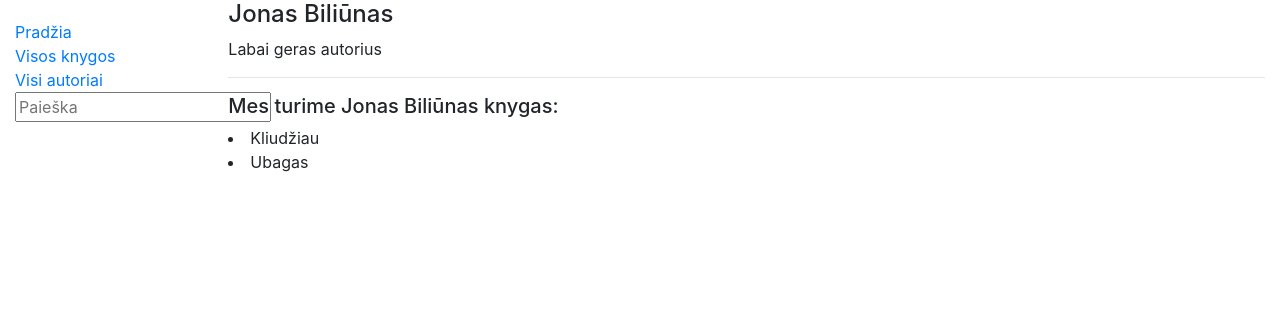
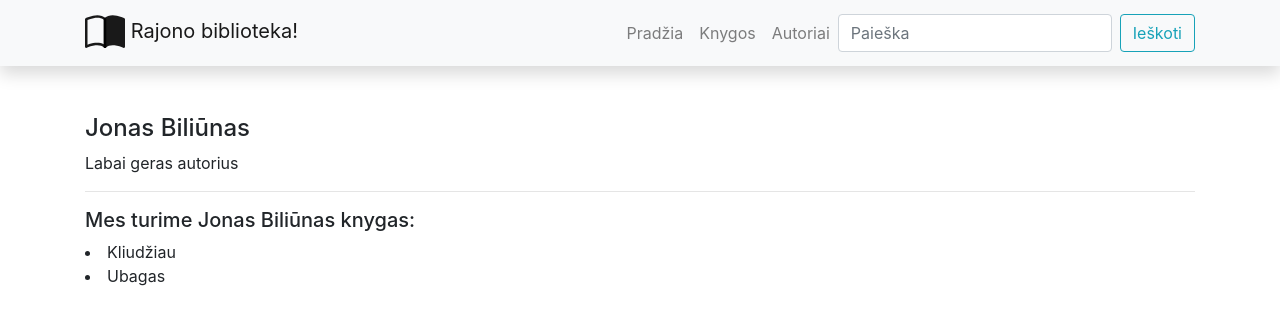
Before and after one commit to regis1986/djangoptu14, a Django app: page /library/authors/2 in a window 1280 px wide. Shown: the top 325 px of the page. Run offline with Django 4.2, Linux system fonts and the light colour scheme; data comes from the database, SQL or seed files in the repository; both versions use the stored data as it was after the commit; some libraries are stand-ins or nearby versions.

Commit message:
base su linkais, media folderio prijungimas, paveikslelio prijungimas prie modelio

```diff
--- a/djangoptu14/settings.py
+++ b/djangoptu14/settings.py
@@ -122,3 +122,9 @@ STATIC_URL = 'static/'
 # https://docs.djangoproject.com/en/4.2/ref/settings/#default-auto-field
 
 DEFAULT_AUTO_FIELD = 'django.db.models.BigAutoField'
+
+# media folderio settingai
+
+MEDIA_ROOT = Path.joinpath(BASE_DIR, 'library/media')
+
+MEDIA_URL = '/media/'
--- a/djangoptu14/urls.py
+++ b/djangoptu14/urls.py
@@ -22,4 +22,5 @@ from django.conf import settings
 urlpatterns = [
     path('library/', include('library.urls')),
     path('admin/', admin.site.urls),
-] + static(settings.STATIC_URL, document_root=settings.STATIC_ROOT)
+] + static(settings.STATIC_URL, document_root=settings.STATIC_ROOT)  \
++ static(settings.MEDIA_URL, document_root=settings.MEDIA_ROOT)
--- a/library/models.py
+++ b/library/models.py
@@ -26,6 +26,7 @@ class Book(models.Model):
                             help_text='13 Simbolių <a href="https://lt.wikipedia.org/wiki/ISBN"> ISBN kodas</a>')
     author = models.ForeignKey('Author', on_delete=models.SET_NULL, null=True, related_name='books')
     genre = models.ManyToManyField('Genre', help_text='Išsirinkite žanrą(us)')
+    cover = models.ImageField('Viršelis', upload_to='covers', null=True)
 
     def __str__(self):
         return self.title
--- a/library/templates/base.html
+++ b/library/templates/base.html
@@ -1,37 +1,113 @@
 <!DOCTYPE html>
 <html lang="en">
   <head>
-    {% block title %}<title>Biblioteka</title>{% endblock %}
-    <meta charset="utf-8">
-    <meta name="viewport" content="width=device-width, initial-scale=1">
-    <link rel="stylesheet"
+    {% block title %}
+    <title>Local Library</title>
+    {% endblock %}
+    <meta charset="utf-8" />
+    <meta name="viewport" content="width=device-width, initial-scale=1" />
+    <link
+      rel="stylesheet"
       href="https://stackpath.bootstrapcdn.com/bootstrap/4.1.3/css/bootstrap.min.css"
-          integrity="sha384-
-MCw98/SFnGE8fJT3GXwEOngsV7Zt27NXFoaoApmYm81iuXoPkFOJwJ8ERdknLPMO"
-          crossorigin="anonymous">
+      integrity="sha384-MCw98/SFnGE8fJT3GXwEOngsV7Zt27NXFoaoApmYm81iuXoPkFOJwJ8ERdknLPMO"
+      crossorigin="anonymous"
+    />
+    <link
+      rel="stylesheet"
+      href="https://cdnjs.cloudflare.com/ajax/libs/font-awesome/4.7.0/css/font-awesome.min.css"
+    />
     <!-- Add additional CSS in static file -->
     {% load static %}
-    <link rel="stylesheet" href="{% static 'css/styles.css' %}">
+    <link rel="stylesheet" href="{% static 'css/styles.css' %}" />
   </head>
   <body>
-<div class="container-fluid">
-    <div class="row">
-        <div class="col-sm-2">
-            {% block sidebar %}
-            <ul class="sidebar-nav">
-                <li><a href="{% url 'index' %}">Pradžia</a></li>
-                <li><a href="{% url 'books-all' %}">Visos knygos</a></li>
-                <li><a href="{% url 'authors-all' %}">Visi autoriai</a></li>
-                <li>
-                    <form action="{% url 'search-name' %}" method="get" class="form-group">
-                        <input type="text" name="search_text" placeholder="Paieška">
-                    </form>
+    <!-- Navigation -->
+
+    <nav
+      class="navbar navbar-expand-lg navbar-light bg-light static-top mb-5 shadow"
+    >
+      <div class="container">
+        <a class="navbar-brand" href="{% url 'index' %}">
+          <svg
+            class="bi bi-book-half"
+            width="2em"
+            height="2em"
+            viewBox="0 0 16 16"
+            fill="currentColor"
+            xmlns="http://www.w3.org/2000/svg"
+          >
+            <path
+              fill-rule="evenodd"
+              d="M3.214 1.072C4.813.752 6.916.71 8.354 2.146A.5.5 0 018.5 2.5v11a.5.5 0 01-.854.354c-.843-.844-2.115-1.059-3.47-.92-1.344.14-2.66.617-3.452 1.013A.5.5 0 010 13.5v-11a.5.5 0 01.276-.447L.5 2.5l-.224-.447.002-.001.004-.002.013-.006a5.017 5.017 0 01.22-.103 12.958 12.958 0 012.7-.869zM1 2.82v9.908c.846-.343 1.944-.672 3.074-.788 1.143-.118 2.387-.023 3.426.56V2.718c-1.063-.929-2.631-.956-4.09-.664A11.958 11.958 0 001 2.82z"
+              clip-rule="evenodd"
+            />
+            <path
+              fill-rule="evenodd"
+              d="M12.786 1.072C11.188.752 9.084.71 7.646 2.146A.5.5 0 007.5 2.5v11a.5.5 0 00.854.354c.843-.844 2.115-1.059 3.47-.92 1.344.14 2.66.617 3.452 1.013A.5.5 0 0016 13.5v-11a.5.5 0 00-.276-.447L15.5 2.5l.224-.447-.002-.001-.004-.002-.013-.006-.047-.023a12.582 12.582 0 00-.799-.34 12.96 12.96 0 00-2.073-.609z"
+              clip-rule="evenodd"
+            />
+          </svg>
+          Rajono biblioteka!</a
+        >
+        <button
+          class="navbar-toggler"
+          type="button"
+          data-toggle="collapse"
+          data-target="#navbarResponsive"
+          aria-controls="navbarResponsive"
+          aria-expanded="false"
+          aria-label="Toggle navigation"
+        >
+          <span class="navbar-toggler-icon"></span>
+        </button>
+        <div class="collapse navbar-collapse" id="navbarResponsive">
+          <ul class="navbar-nav ml-auto">
+            <li class="nav-item">
+              <a class="nav-link" href="{% url 'index' %}">Pradžia</a>
+            </li>
+            <li class="nav-item">
+              <a class="nav-link" href="{% url 'books-all' %}">Knygos</a>
+            </li>
+            <li class="nav-item">
+              <a class="nav-link" href="{% url 'authors-all' %}">Autoriai</a>
             </li>
           </ul>
-            {% endblock %}
-        </div>
-        <div class="col-sm-10 ">{% block content %}{% endblock %}</div>
+
+          <form
+            class="form-inline my-2 my-lg-0"
+            action="{% url 'search-name' %}"
+            method="get"
+          >
+            <input
+              class="form-control mr-sm-2"
+              type="search"
+              placeholder="Paieška"
+              aria-label="Search"
+              name="search_text"
+            />
+            <button class="btn btn-outline-info my-2 my-sm-0" type="submit">
+              Ieškoti
+            </button>
+          </form>
         </div>
       </div>
+    </nav>
+    <div class="container">{% block content %}{% endblock %}</div>
+
+    <script
+      src="https://code.jquery.com/jquery-3.5.1.slim.min.js"
+      integrity="sha384-DfXdz2htPH0lsSSs5nCTpuj/zy4C+OGpamoFVy38MVBnE+IbbVYUew+OrCXaRkfj"
+      crossorigin="anonymous"
+    ></script>
+    <script
+      src="https://cdn.jsdelivr.net/npm/popper.js@1.16.0/dist/umd/popper.min.js"
+      integrity="sha384-Q6E9RHvbIyZFJoft+2mJbHaEWldlvI9IOYy5n3zV9zzTtmI3UksdQRVvoxMfooAo"
+      crossorigin="anonymous"
+    ></script>
+    <script
+      src="https://stackpath.bootstrapcdn.com/bootstrap/4.5.0/js/bootstrap.min.js"
+      integrity="sha384-OgVRvuATP1z7JjHLkuOU7Xw704+h835Lr+6QL9UvYjZE3Ipu6Tp75j7Bh/kR0JKI"
+      crossorigin="anonymous"
+    ></script>
   </body>
 </html>
```
Also changed, not shown: db.sqlite3, library/media/covers/100pavasariu.jpeg (added), library/media/covers/balta_drobule.jpg (added), library/media/covers/hamletas.jpg (added), library/media/covers/kliudziau.jpg (added), library/media/covers/meskeriotojas.png (added), library/media/covers/nelengvu_keliu.jpg (added), library/media/covers/tarp_pilku_debesu.jpg (added), library/media/covers/ubagas.jpg (added), library/media/covers/varpas.jpg (added), library/media/covers/zivile.jpg (added), library/migrations/0005_book_cover_alter_bookinstance_book.py (added), 1 other file. Lines whose indentation alone changed are shown as unchanged.
